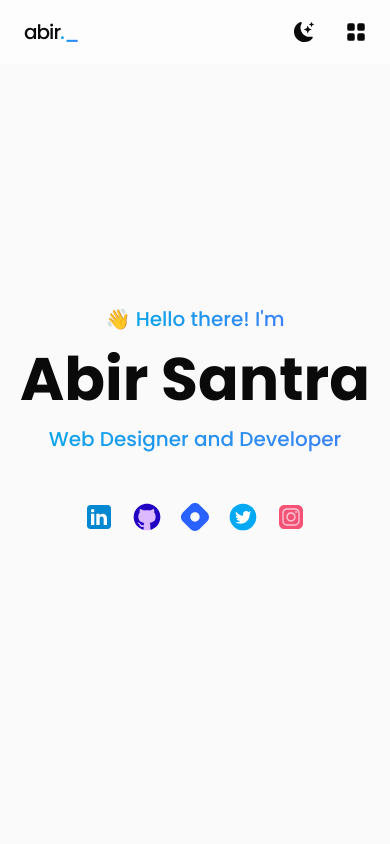
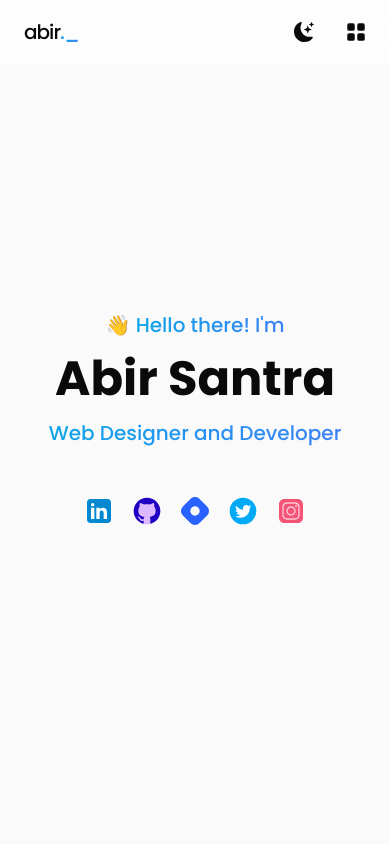
Before and after one commit to AbirSantra/AbirPortfolio, a Next.js app: page / in a window 390 px wide. Shown: the top 844 px of the page. Built offline with nearby package versions, Linux system fonts and the light colour scheme.

Commit message:
changed headings to paragraphs

```diff
--- a/sections/Hero-section.tsx
+++ b/sections/Hero-section.tsx
@@ -1,5 +1,4 @@
 import { Socials } from "@/components/Socials";
-import { Tooltip } from "@/components/Tooltip";
 
 export const HeroSection = () => {
   return (
@@ -8,15 +7,12 @@ export const HeroSection = () => {
         <p className="text-xl sm:text-2xl">
           👋 <span className="gradient-text">Hello there! I'm</span>
         </p>
-
-        <h1 className="text-center text-6xl font-bold sm:text-6xl md:text-7xl lg:text-9xl">
+        <p className="text-center text-5xl font-bold sm:text-6xl md:text-7xl lg:text-9xl">
           Abir Santra
-        </h1>
-        <Tooltip direction="right" text="test">
-          <p className="gradient-text text-xl sm:text-2xl">
-            Web Designer and Developer
-          </p>
-        </Tooltip>
+        </p>
+        <p className="gradient-text text-xl sm:text-2xl">
+          Web Designer and Developer
+        </p>
       </div>
       <div>
         <Socials />
```
